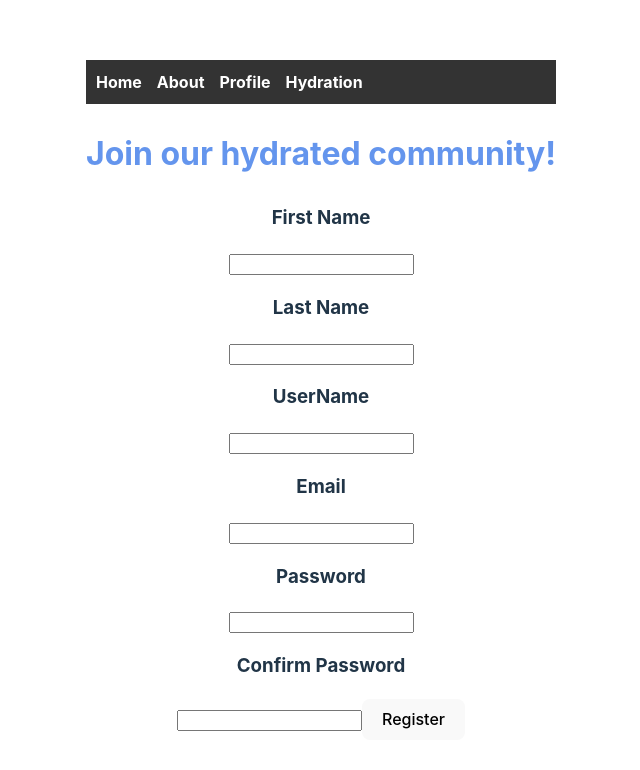
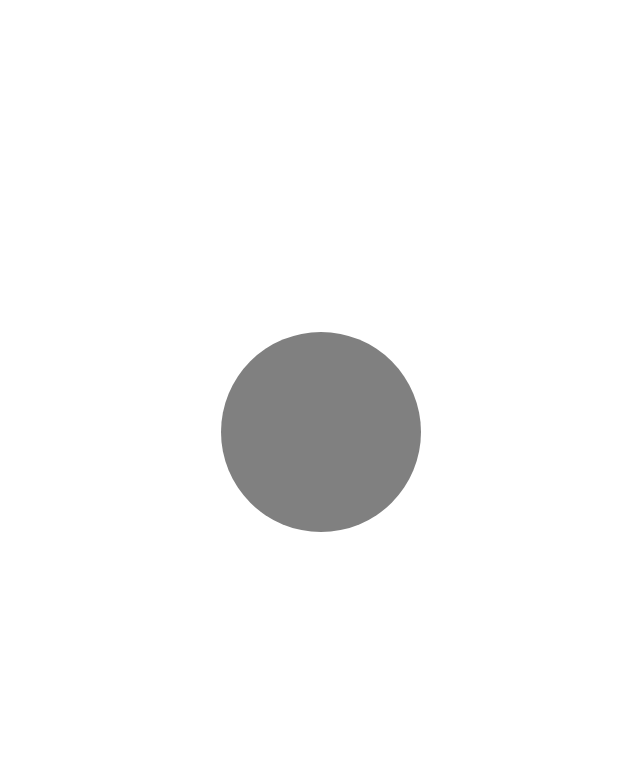
Before and after one commit to aaroncampf/Water-you-doing, a React (Vite) app: page / in a window 1280 px wide. Shown: the top 770 px of the page, without its empty margins (319-959 px from the left). Built offline with nearby package versions, Linux system fonts and the light colour scheme.

Commit message:
start of circle graph

```diff
--- /dev/null
+++ b/src/CircleGraph.jsx
@@ -0,0 +1,12 @@
+import React from 'react';
+import './CirclePage.css';
+
+const CircleGraph = () => {
+  return (
+    <div className="circle-page">
+      <div className="grey-circle"></div>
+    </div>
+  );
+}
+
+export default CircleGraph;
--- /dev/null
+++ b/src/CirclePage.css
@@ -0,0 +1,13 @@
+.circle-page {
+    display: flex;
+    justify-content: center;
+    align-items: center;
+    height: 100vh;
+  }
+
+  .grey-circle {
+    width: 200px;
+    height: 200px;
+    background-color: grey;
+    border-radius: 50%;
+  }
--- a/src/index.css
+++ b/src/index.css
@@ -96,4 +96,18 @@ button:focus-visible {
     color: white;
     font-weight: bold;
   }
+
+  .circle-page {
+    display: flex;
+    justify-content: center;
+    align-items: center;
+    height: 100vh;
+  }
+
+  .grey-circle {
+    width: 200px;
+    height: 200px;
+    background-color: grey;
+    border-radius: 50%;
+  }
 }
--- a/src/main.jsx
+++ b/src/main.jsx
@@ -5,11 +5,14 @@ import Navbar from './Navbar.jsx'
 import App from './App.jsx'
 import Login from './Login.jsx'
 import './index.css'
+import CirclePage from './CircleGraph.jsx'
+import CircleGraph from './CircleGraph.jsx'
 
 ReactDOM.createRoot(document.getElementById('root')).render(
   <React.StrictMode>
     {/* <Login /> */}
-    <Navbar />
-    <Register />
+    {/* <Navbar /> */}
+    {/* <Register /> */}
+    <CircleGraph />
   </React.StrictMode>,
 )
```
